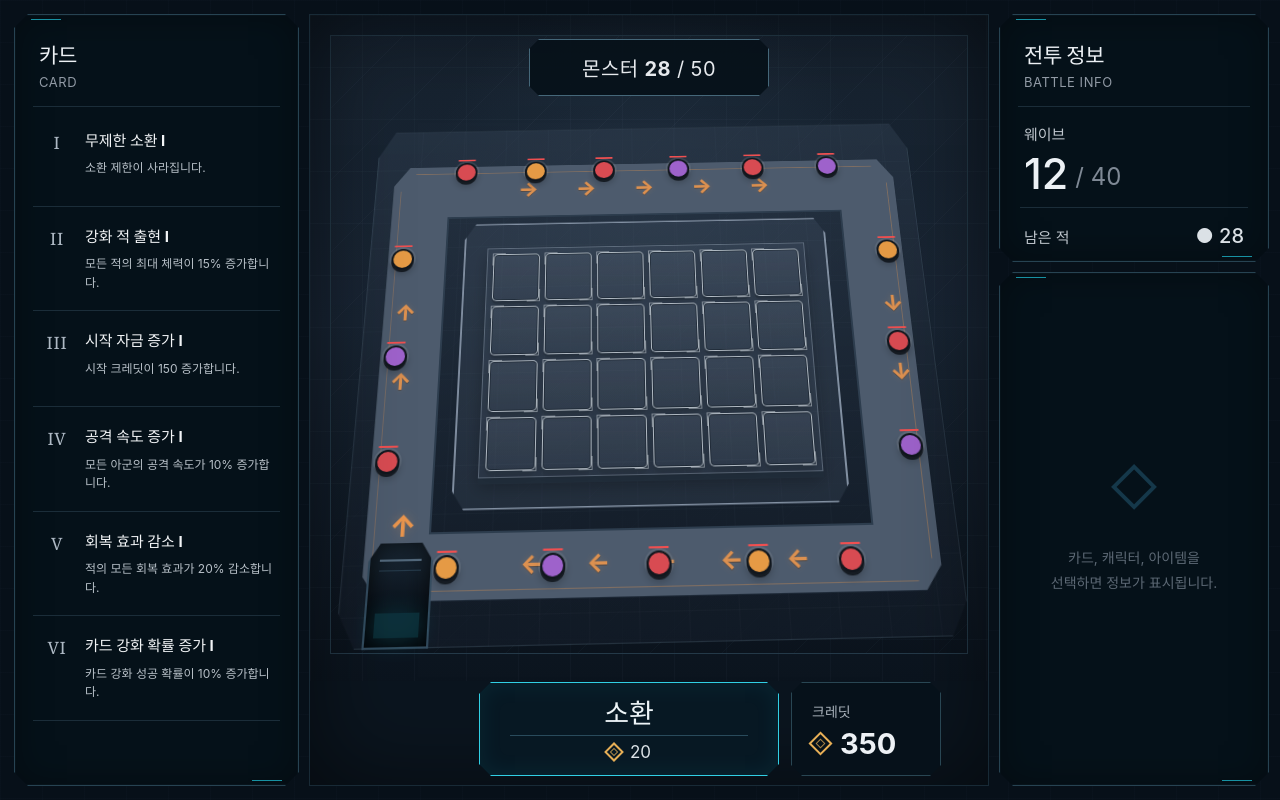
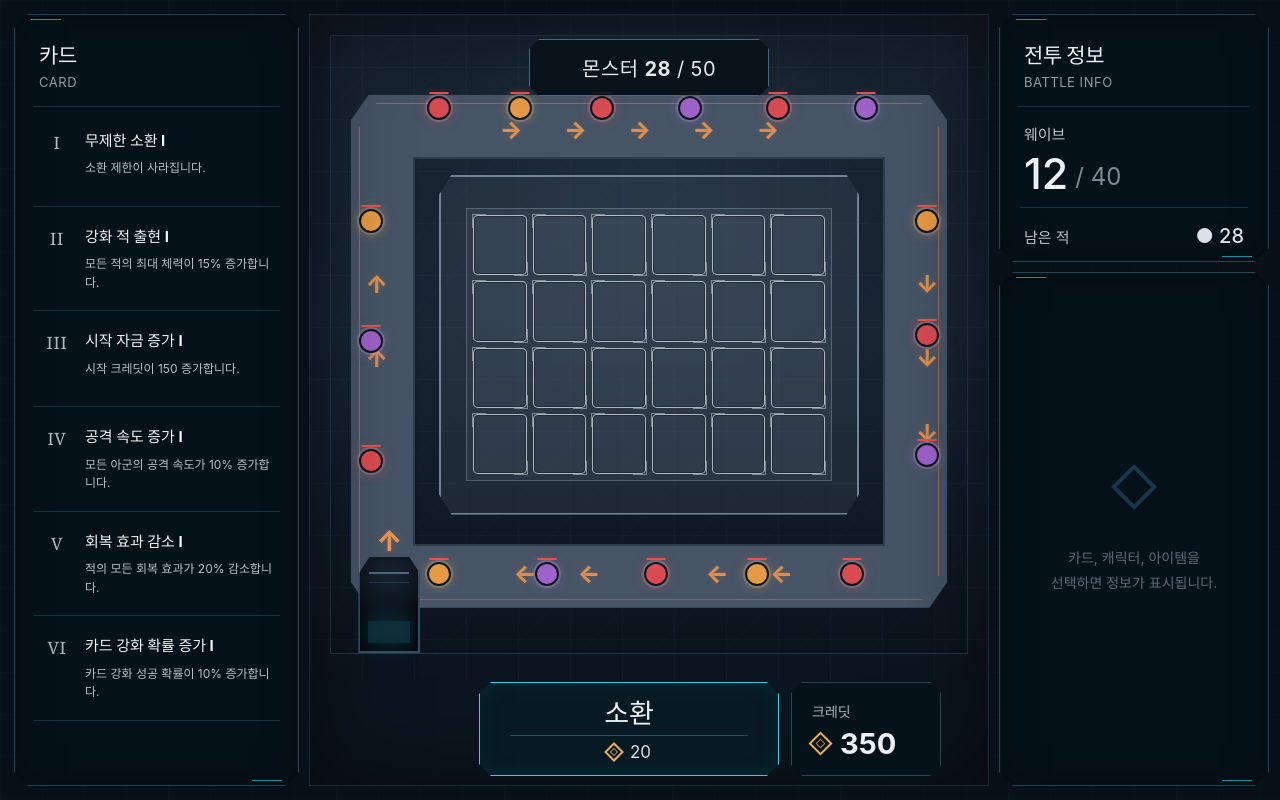
Before and after one commit to cistus75/DefencER, a React (Vite) app: page / in a window 1280 px wide. Built offline with nearby package versions, Linux system fonts and the light colour scheme.

Commit message:
revert: restore flat battlefield layout

```diff
--- a/src/App.tsx
+++ b/src/App.tsx
@@ -46,8 +46,6 @@ function RuleCard({ roman, title, desc }: (typeof ruleCards)[number]) {
 function Battlefield() {
   return (
     <div className="battlefield">
-      <div className="battlefield-world">
-        <div className="world-floor" />
       <div className="track track--outer" />
       <div className="track track--inner" />
 
@@ -77,7 +75,6 @@ function Battlefield() {
           <span />
         </div>
       ))}
-      </div>
     </div>
   )
 }
```
Lines whose indentation alone changed are shown as unchanged.
